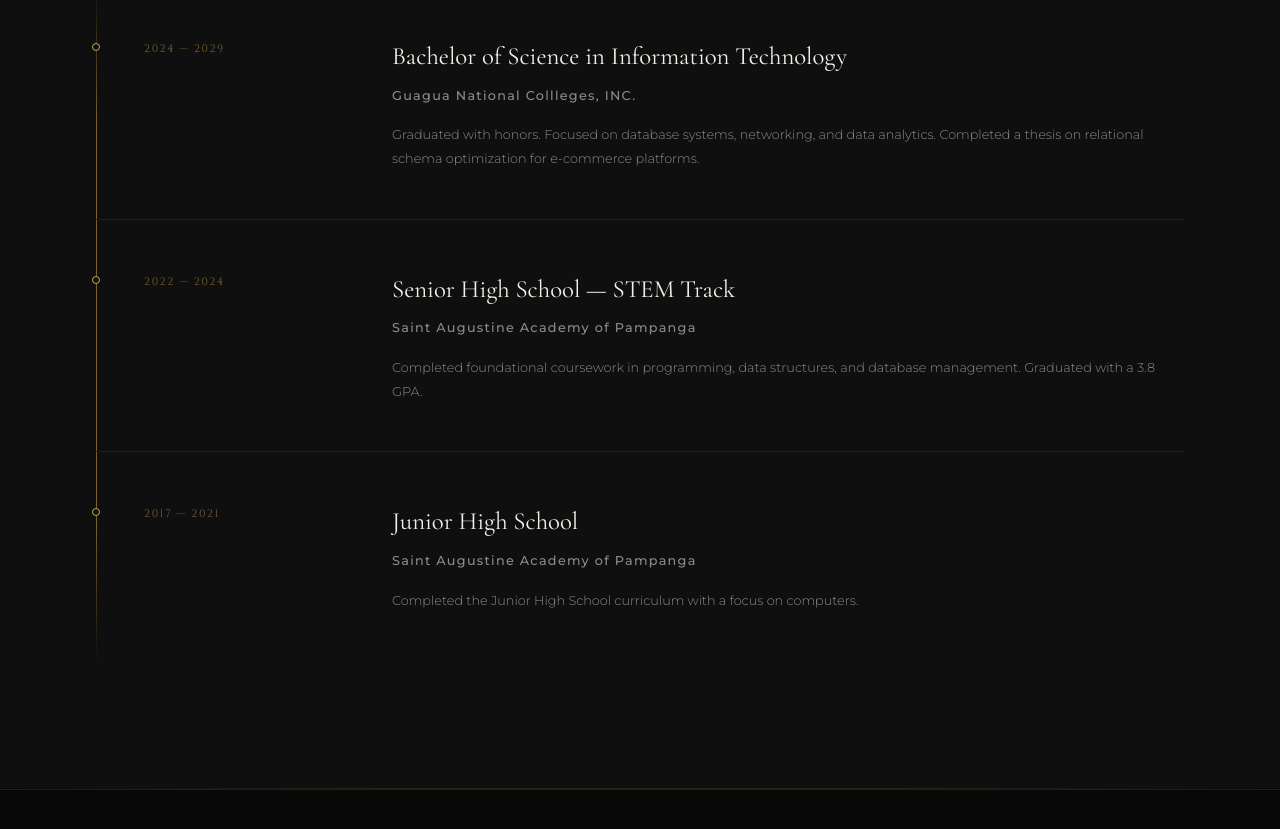
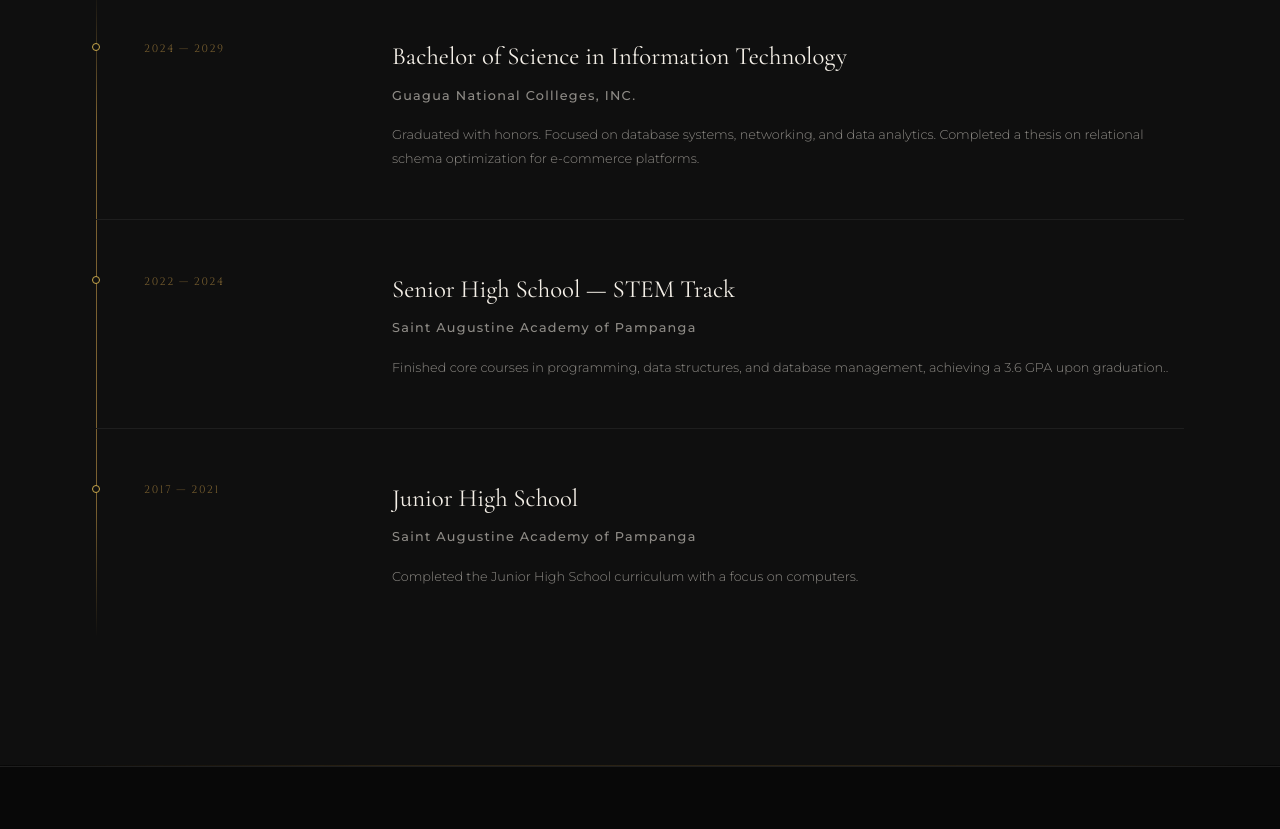
Before and after one commit to seanrote24/PORTFOLIO, a plain HTML site: page index.html in a window 1280 px wide. Shown: the part 3042-3871 px from the top of the page. Drawn offline with nearby package versions, Linux system fonts and the light colour scheme.

Commit message:
modified:   index.html

```diff
--- a/index.html
+++ b/index.html
@@ -177,7 +177,7 @@
       <div class="edu-body">
         <h3>Senior High School — STEM Track</h3>
         <p class="edu-school">Saint Augustine Academy of Pampanga</p>
-        <p>Completed foundational coursework in programming, data structures, and database management. Graduated with a 3.8 GPA.</p>
+        <p>Finished core courses in programming, data structures, and database management, achieving a 3.6 GPA upon graduation..</p>
       </div>
     </div>
     <div class="edu-item reveal reveal-delay-1">
```
